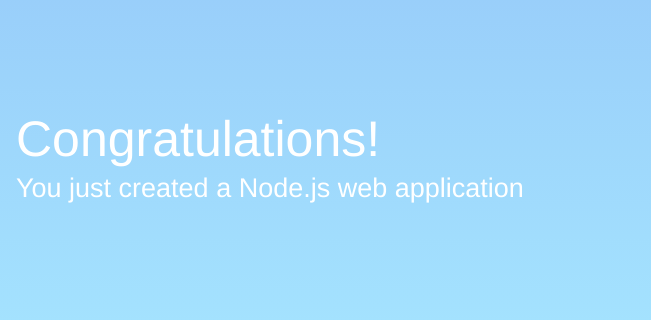
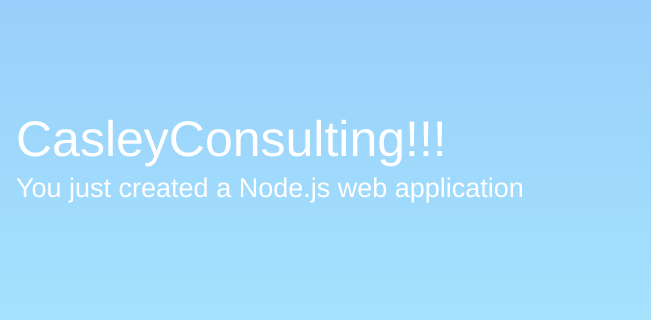
Before and after one commit to cu-devops-sample/web-app-aws, a website: page public/index.html in a window 1280 px wide. Shown: the part 171-491 px from the top of the page, 629-1280 px from the left. Drawn offline with Linux system fonts and the light colour scheme.

Commit message:
Update index.html

```diff
--- a/public/index.html
+++ b/public/index.html
@@ -58,7 +58,7 @@
         <div class="message">
             <a class="twitter-link" href="http://twitter.com/home/?status=I%20created%20a%20project%20with%20AWS%20CodeStar!%20%23AWS%20%23AWSCodeStar%20https%3A%2F%2Faws.amazon.com%2Fcodestar"><img src="assets/img/tweet.svg" /></a>
             <div class="text">
-                <h1>Congratulations!</h1>
+                <h1>CasleyConsulting!!!</h1>
                 <h2>You just created a Node.js web application</h2>
             </div>
         </div>
```
